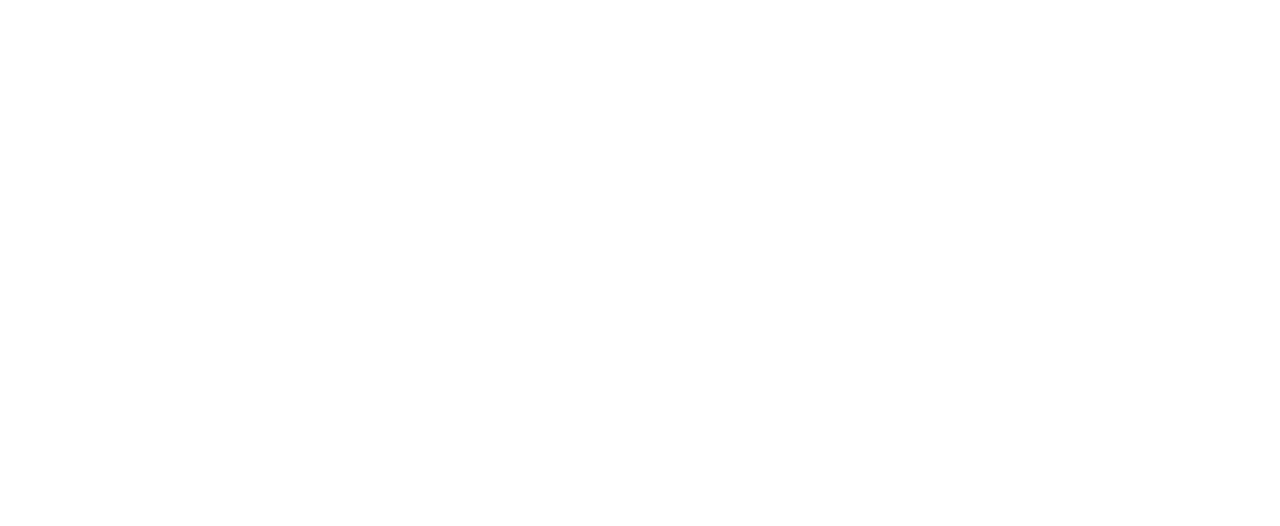
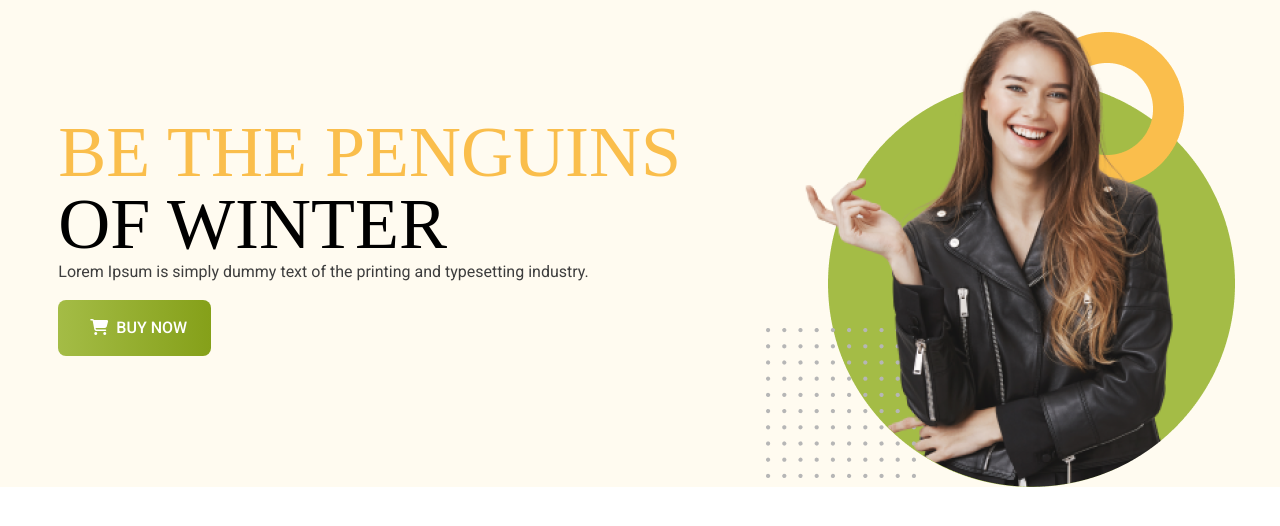
Before and after one commit to SaddamHosen42/penguin-fashion-using-tailwind, a plain HTML site: page index.html in a window 1280 px wide. Drawn offline with nearby package versions, Linux system fonts and the light colour scheme.

Commit message:
add header banner section

```diff
--- a/index.html
+++ b/index.html
@@ -1,14 +1,44 @@
 <!DOCTYPE html>
 <html lang="en">
+
 <head>
     <meta charset="UTF-8">
     <meta name="viewport" content="width=device-width, initial-scale=1.0">
     <title>Penguin Fashion</title>
+    <script src="https://kit.fontawesome.com/ebcedd9acb.js" crossorigin="anonymous"></script>
     <script src="https://cdn.tailwindcss.com"></script>
+    <style>
+        @import url('https://fonts.googleapis.com/css2?family=Fira+Sans:ital,wght@0,100;0,200;0,300;0,400;0,500;0,600;0,700;0,800;0,900;1,100;1,200;1,300;1,400;1,500;1,600;1,700;1,800;1,900&family=Inter:ital,opsz,wght@0,14..32,100..900;1,14..32,100..900&family=Open+Sans:ital,wght@0,300..800;1,300..800&family=Poppins:ital,wght@0,100;0,200;0,300;0,400;0,500;0,600;0,700;0,800;0,900;1,100;1,200;1,300;1,400;1,500;1,600;1,700;1,800;1,900&family=Quicksand:wght@300..700&family=Raleway:ital,wght@0,100..900;1,100..900&family=Roboto:ital,wght@0,100..900;1,100..900&family=Work+Sans:ital,wght@0,100..900;1,100..900&display=swap');
+        .roboto-font {
+            font-family: "Roboto", serif;
+        }
+        .bebas-neue-regular {
+            font-family: "Bebas Neue", serif;
+          }
+
+    </style>
 </head>
-<body>
-    <header>
 
+<body class="roboto-font">
+    <header class="bg-[#FFFBF0] pl-4">
+        <!-- navbar start -->
+        <nav></nav>
+        <!-- banner section start -->
+        <div class="md:flex md:items-center md:justify-around">
+            <div>
+                <h1 class=" text-7xl bebas-neue-regular uppercase">
+                    <span class="text-[#FABE4C]">Be the Penguins</span>
+                    <br>
+                    <span>of Winter</span>
+                </h1>
+                <p class="leading-6 text-[#3E3E3E]">Lorem Ipsum is simply dummy text of the printing
+                    and typesetting industry.</p>
+                <button class=" my-4 font-medium bg-gradient-to-r from-[#A4BC46] to-[#85A019] px-6 py-4 rounded-lg text-[#FFFFFF]"><i class="fa-solid fa-cart-shopping mx-2"></i>BUY NOW</button>
+            </div>
+            <div>
+                <img src="images/model.png" alt="">
+            </div>
+        </div>
     </header>
     <main>
 
@@ -17,4 +47,5 @@
 
     </footer>
 </body>
+
 </html>
```
